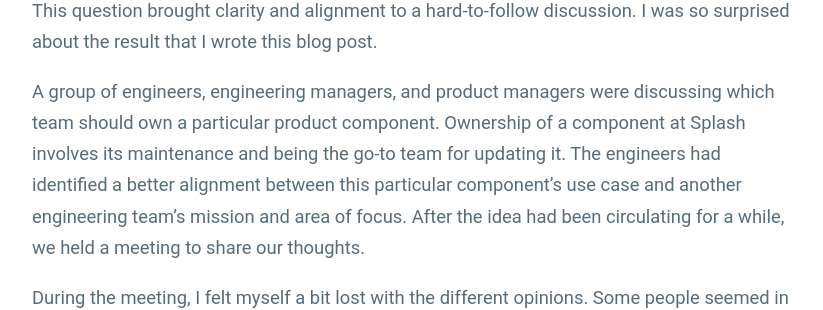
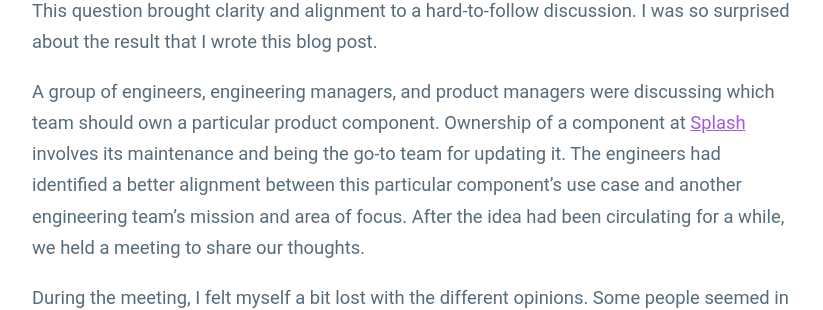
Before and after one commit to guillermodlpa/site, a Jekyll site: the page built from _posts/2022-02-08-what-do-we-lose-if-we-dont-make-this-decision.markdown, in a window 1280 px wide and 900 px high, scrolled down 636 px. Shown: the part 179-489 px from the top of the window, without its empty margins (228-1051 px from the left). Built offline with Jekyll 4.4.1, drawn with Linux system fonts in a browser that asks for light colours; some of the changed lines change nothing that is shown.

Commit message:
Updated What Do We Lose If We Dont Make This Decision

```diff
--- a/_posts/2022-02-08-what-do-we-lose-if-we-dont-make-this-decision.markdown
+++ b/_posts/2022-02-08-what-do-we-lose-if-we-dont-make-this-decision.markdown
@@ -12,7 +12,7 @@
 
 This question brought clarity and alignment to a hard-to-follow discussion. I was so surprised about the result that I wrote this blog post.
 
-A group of engineers, engineering managers, and product managers were discussing which team should own a particular product component. Ownership of a component at Splash involves its maintenance and being the go-to team for updating it. The engineers had identified a better alignment between this particular component's use case and another engineering team's mission and area of focus. After the idea had been circulating for a while, we held a meeting to share our thoughts.
+A group of engineers, engineering managers, and product managers were discussing which team should own a particular product component. Ownership of a component at [Splash](https://splashthat.com/) involves its maintenance and being the go-to team for updating it. The engineers had identified a better alignment between this particular component's use case and another engineering team's mission and area of focus. After the idea had been circulating for a while, we held a meeting to share our thoughts.
 
 During the meeting, I felt myself a bit lost with the different opinions. Some people seemed in favor, others not, and there were many detailed implications of the potential change being shared. Trying to understand where we stood, I asked **“what do we lose if we don’t make this decision?”**
 
```
